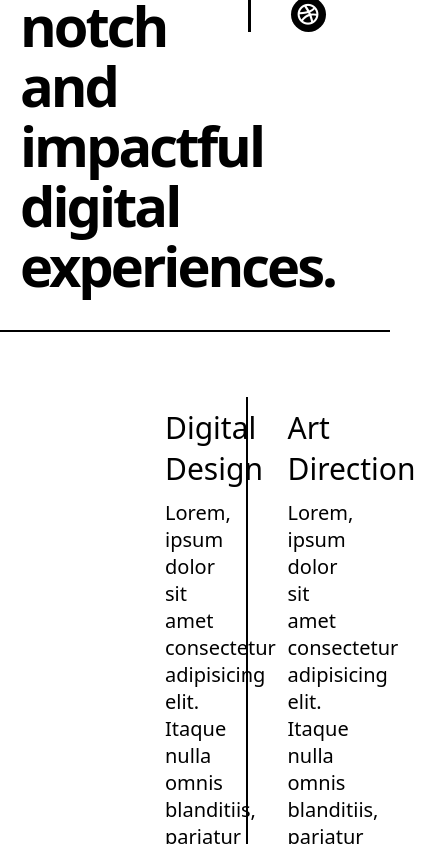
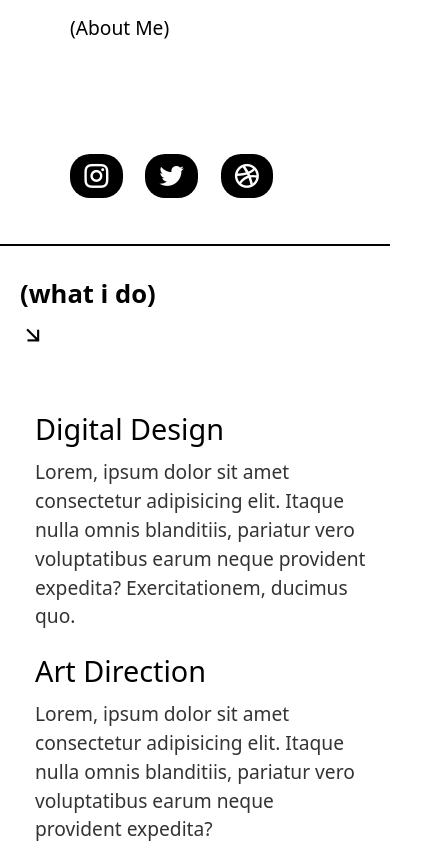
Before and after one commit to DevPintu/web-landing-page, a plain HTML site: page index.html in a window 390 px wide. Shown: the part 1156-2000 px from the top of the page, 433 px wide, since content can reach past the window. Drawn offline with nearby package versions, Linux system fonts and the light colour scheme.

Commit message:
Update style.css

```diff
--- a/style.css
+++ b/style.css
@@ -1,154 +1,251 @@
-*{
+* {
   margin: 0;
   padding: 0;
   box-sizing: border-box;
-    font-family: system-ui, -apple-system, BlinkMacSystemFont, 'Segoe UI', Roboto, Oxygen, Ubuntu, Cantarell, 'Open Sans', 'Helvetica Neue', sans-serif;
+  font-family: system-ui, -apple-system, BlinkMacSystemFont, 'Segoe UI', Roboto,
+    Oxygen, Ubuntu, Cantarell, 'Open Sans', 'Helvetica Neue', sans-serif;
 }
-body{
+
+body,
+html {
   height: 100%;
   width: 100%;
 }
-.main{
-    height: 100%;
+
+.main {
   width: 100%;
+
+  min-height: 100vh;
+  padding-top: 70px;
 }
-.nav{
+
+.nav {
   position: fixed;
+  top: 0;
+  left: 0;
   width: 100%;
+  height: 60px;
   display: flex;
   align-items: center;
   justify-content: flex-end;
-    padding: 20px 30px;
+  padding: 0 30px;
+  background: rgba(255, 255, 255, 0.95);
+  box-shadow: 0 2px 5px rgba(0, 0, 0, 0.1);
+  z-index: 1000;
 }
-.nav h3{
+
+.nav h3 {
   background-color: black;
   color: white;
   padding: 12px 20px;
   margin-left: 5px;
   font-size: 1.3rem;
   border-radius: 50px;
+  line-height: 1;
+  user-select: none;
 }
-#intro{
-    height: 8%;
+
+#intro {
+  min-height: 150px;
   width: 100%;
-    padding: 30px;
-    /* background-color: sandybrown; */
+  padding: 40px 30px 20px 30px;
 }
-#intro h1{
-    font-size: 4rem;
-    letter-spacing: -3px;
-    line-height: 70px;
+
+#intro h1 {
+  font-size: 3.5rem;
+  letter-spacing: -2px;
+  line-height: 1.1;
+  max-width: 700px;
 }
-#place{
-    margin-top: 30px;
+
+#place {
+  margin-top: 20px;
   display: flex;
   align-items: center;
   justify-content: space-between;
+  max-width: 700px;
 }
-#place h3,#place h4{
+
+#place h3,
+#place h4 {
   font-size: 1.2rem;
   font-weight: 400;
+  user-select: none;
 }
-#hero-image img{
-    height: 60%;
+
+#hero-image {
     width: 100%;
-    object-fit: cover;
+    overflow: hidden;
+    margin-bottom: 40px;
+    display: flex;
+    justify-content: center;
+}
 
+#hero-image img {
+    width: 100%;
+    height: auto;
+    object-fit: contain;
+    display: block;
 }
-#about{
-    height: 45%;
+
+
+#about {
   width: 100%;
   display: flex;
   align-items: center;
   justify-content: space-between;
-    padding: 35px 20px;
+  padding: 40px 30px;
+  gap: 40px;
+  flex-wrap: wrap;
+  border-top: 2px solid black;
+  border-bottom: 2px solid black;
 }
-#about h2{
-    width: 64%;
-    font-size: 3.5rem;
+
+#about h2 {
+  flex: 1 1 60%;
+  font-size: 2.8rem;
   font-weight: 600;
-    letter-spacing: -3px;
-    line-height: 60px;
-    /* background-color: sandybrown; */
+  letter-spacing: -1.5px;
+  line-height: 1.2;
+  min-width: 280px;
 }
-#about-part2{
-    font-size: 2rem;
-    width: 35%;
-    height: 100%;
-    padding: 0px 40px;
+
+#about-part2 {
+  flex: 1 1 30%;
+  font-size: 1.8rem;
+  padding-left: 40px;
   border-left: 3px solid black;
   display: flex;
   flex-direction: column;
   justify-content: space-between;
-
-}
-#about-part2 h3{
-font-size: 20px;
-font-weight: 400;
-margin-bottom: 30%;
+  min-width: 250px;
+  min-height: 180px;
 }
 
-#icons i{
-
-    background-color: #000;
-    color: #fff;
-    padding: 5px;
-    border-radius: 20px;
-    margin-right: 10px;
-}
-#work{
-    height: 55%;
-    width: 100%;
-    border-top: 2px solid black;
-    display: flex;
-    align-items: center;
-    justify-content:space-between ;
-    padding: 35px 20px ;
-}
-#work1{
-    width: 30%;
-    height: 100%;
-    display: flex;
-    justify-content: space-between;
-    padding-right: 20px;
-    border-right:2px solid rgb(8, 8, 8) ;
-}
-#work2{
-    width: 70%;
-    height: 100%;
-    padding:  0px 30px;
-}
-#work1 h3 ,i{
-    font-size: 25px;
-}
-.work2-part{
-
-    display: flex;
-    align-items: center;
-    justify-content: space-between;
-    padding: 30px 0px ;
-}
-.work2-part:nth-child(1){
-    border-bottom: 2px solid black;
-
+#about-part2 h3 {
+  font-size: 1.2rem;
+  font-weight: 400;
+  margin-bottom: 20px;
+  user-select: none;
 }
 
-.work2-part .elem{
-    width: 50%;
-    height: 100%;
-    padding: 10px 10px ;
+#icons i {
+  background-color: black;
+  color: white;
+  padding: 8px 12px;
+  border-radius: 20px;
+  margin-right: 15px;
+  cursor: pointer;
+  transition: background-color 0.3s ease;
 }
-.work2-part .elem:nth-child(1){
+
+#icons i:hover {
+  background-color: #444;
+}
+
+#work {
+  width: 100%;
+  display: flex;
+  align-items: stretch;
+  justify-content: space-between;
+  padding: 40px 30px;
+  gap: 30px;
+}
+
+#work1 {
+  flex: 1 1 30%;
+  display: flex;
+  flex-direction: column;
+  justify-content: flex-start;
+  padding-right: 20px;
+  border-right: 2px solid black;
+  user-select: none;
+}
+
+#work1 h3,
+#work1 i {
+  font-size: 1.6rem;
+  margin-bottom: 10px;
+}
+
+#work2 {
+  flex: 1 1 65%;
+  padding-left: 30px;
+  display: flex;
+  flex-direction: column;
+  gap: 30px;
+}
+
+.work2-part {
+  display: flex;
+  gap: 20px;
+  border-bottom: 2px solid black;
+  padding-bottom: 20px;
+}
+
+.work2-part:last-child {
+  border-bottom: none;
+}
+
+.work2-part .elem {
+  flex: 1 1 50%;
+  padding: 0 15px;
+}
+
+.work2-part .elem:first-child {
   border-right: 2px solid black;
 }
-.work2-part .elem:nth-child(2){
-   padding-left: 40px;
-}
-.work2-part .elem h4{
-    font-size: 30px;
+
+.work2-part .elem h4 {
+  font-size: 1.8rem;
   font-weight: 500;
   margin-bottom: 10px;
 }
-.work2-part .elem p{
-    font-size: 20px;
+
+.work2-part .elem p {
+  font-size: 1.2rem;
+  line-height: 1.5;
+  color: #333;
 }
+
+/* Responsive tweaks */
+@media (max-width: 900px) {
+  #about {
+    flex-direction: column;
+    padding: 30px 20px;
+  }
+
+  #about h2,
+  #about-part2 {
+    flex: 1 1 100%;
+    border-left: none;
+    padding-left: 0;
+    margin-bottom: 20px;
+  }
+
+  #work {
+    flex-direction: column;
+    padding: 30px 20px;
+  }
+
+  #work1 {
+    flex: 1 1 100%;
+    border-right: none;
+    padding-right: 0;
+    margin-bottom: 20px;
+  }
+
+  #work2 {
+    flex: 1 1 100%;
+    padding-left: 0;
+  }
+
+  .work2-part {
+    flex-direction: column;
+  }
+
+  .work2-part .elem:first-child {
+    border-right: none;
+    padding-right: 0;
+  }
+}
```
Lines whose indentation alone changed are shown as unchanged.
